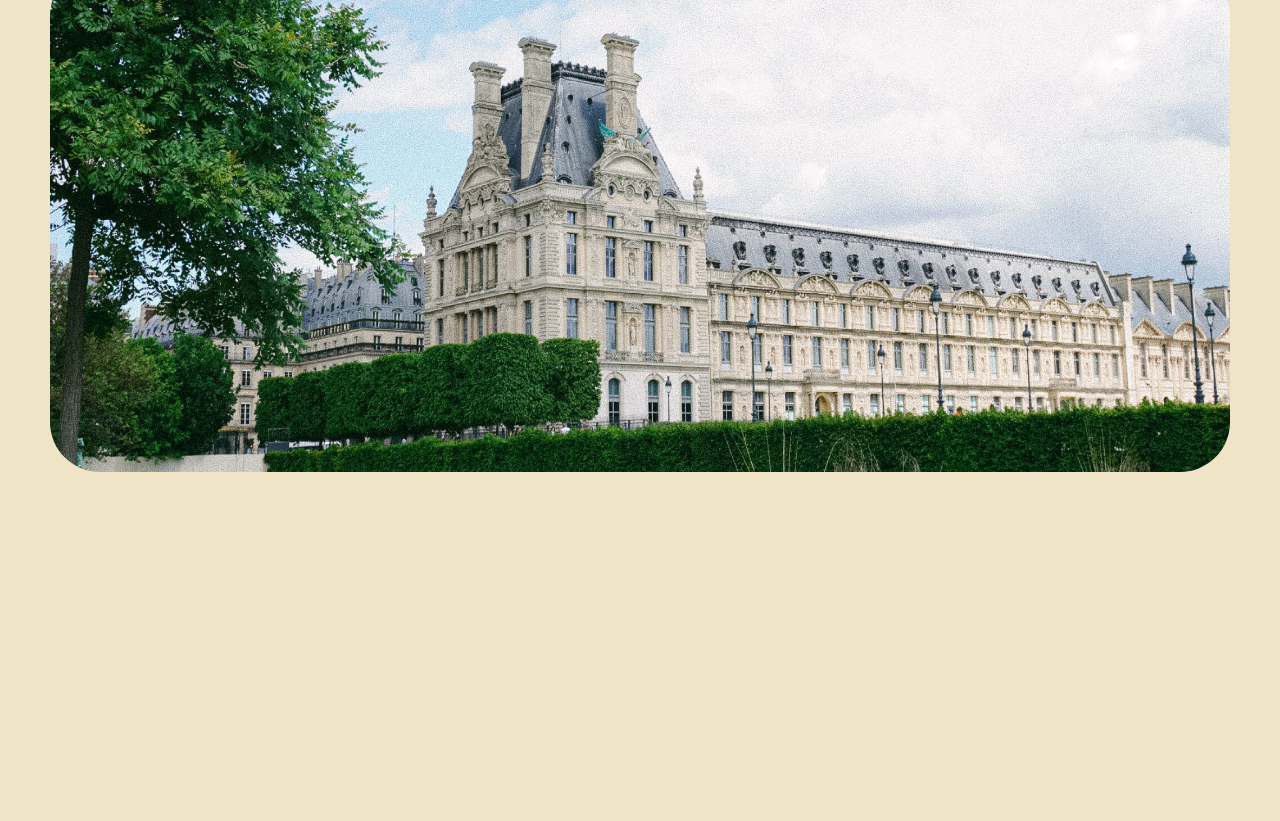
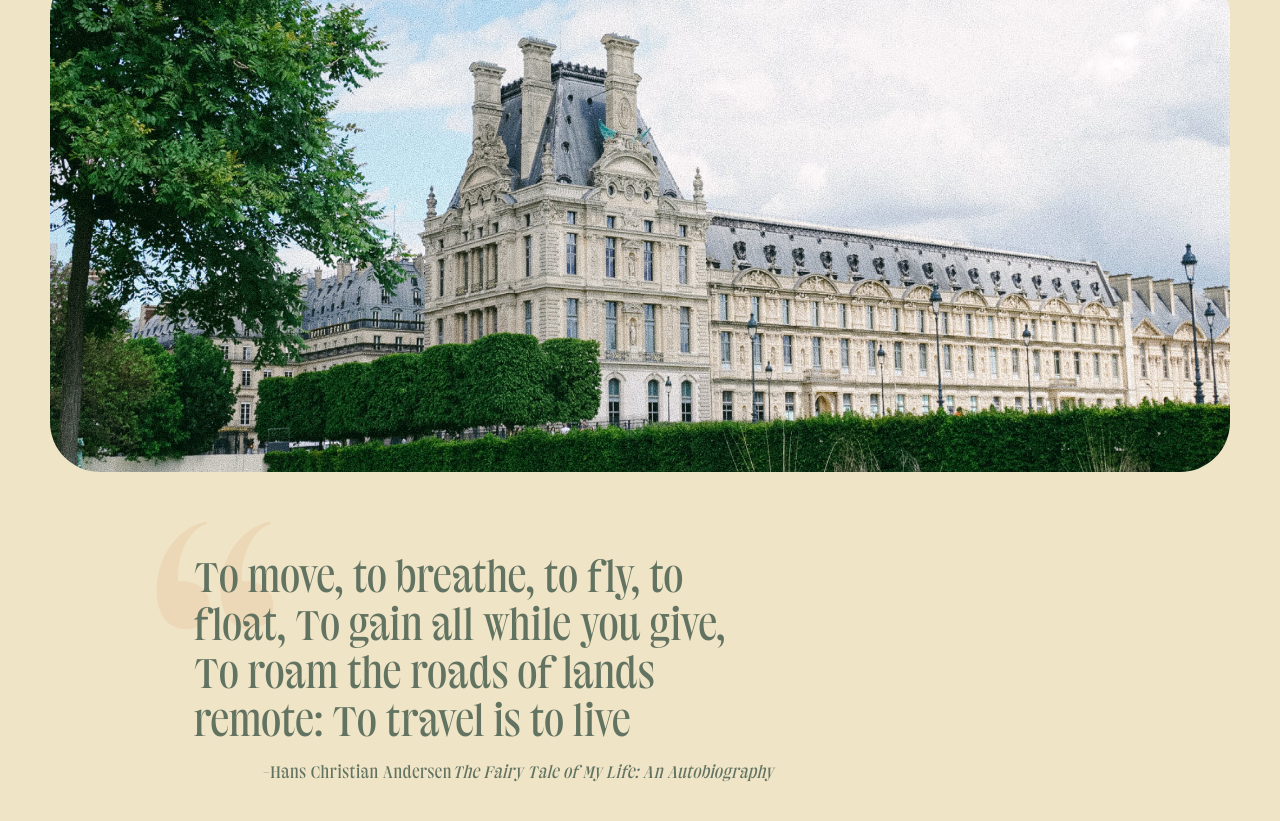
Before and after one commit to marievyyy/cprg-218-travelogue, a plain HTML site: page index.html in a window 1280 px wide. Shown: the part 432-1253 px from the top of the page. Before the commit the page ends 908 px from the top, so only its background shows below. Drawn offline with Linux system fonts and the light colour scheme.

Commit message:
add: blockquote section

```diff
--- a/index.html
+++ b/index.html
@@ -35,6 +35,12 @@
                title="Louvre Garden Paris surrounded by lush green trees and bushes under a cloudy sky">
          </figure>
       </section>
+      <section id="quote">
+         <blockquote>To move, to breathe, to fly, to float, To gain all while you give, To roam the roads of lands
+            remote: To travel is to
+            live <p>-Hans Christian Andersen<cite>The Fairy Tale of My Life: An Autobiography</cite></p>
+         </blockquote>
+      </section>
    </main>
 </body>
 
--- a/styles.css
+++ b/styles.css
@@ -145,3 +145,35 @@ nav ul li a:hover {
 .page-hero img {
    max-width: 100%;
 }
+
+/* BLOCKQUOTE */
+section#quote {
+   padding-block: 5rem;
+   padding-inline: 9rem;
+}
+
+blockquote {
+   position: relative;
+   font-family: 'OT Miniature';
+   font-size: 2.5rem;
+   letter-spacing: 0.02em;
+   max-width: 65%;
+}
+
+blockquote::after {
+   position: absolute;
+   content: "“";
+   top: -1.2rem;
+   left: -3rem;
+   font-size: 20rem;
+   line-height: 15rem;
+   pointer-events: none;
+   color: var(--secondary-color);
+   opacity: 0.15;
+   z-index: -1;
+}
+
+blockquote p {
+   padding-top: 1rem;
+   text-align: right;
+}
```
